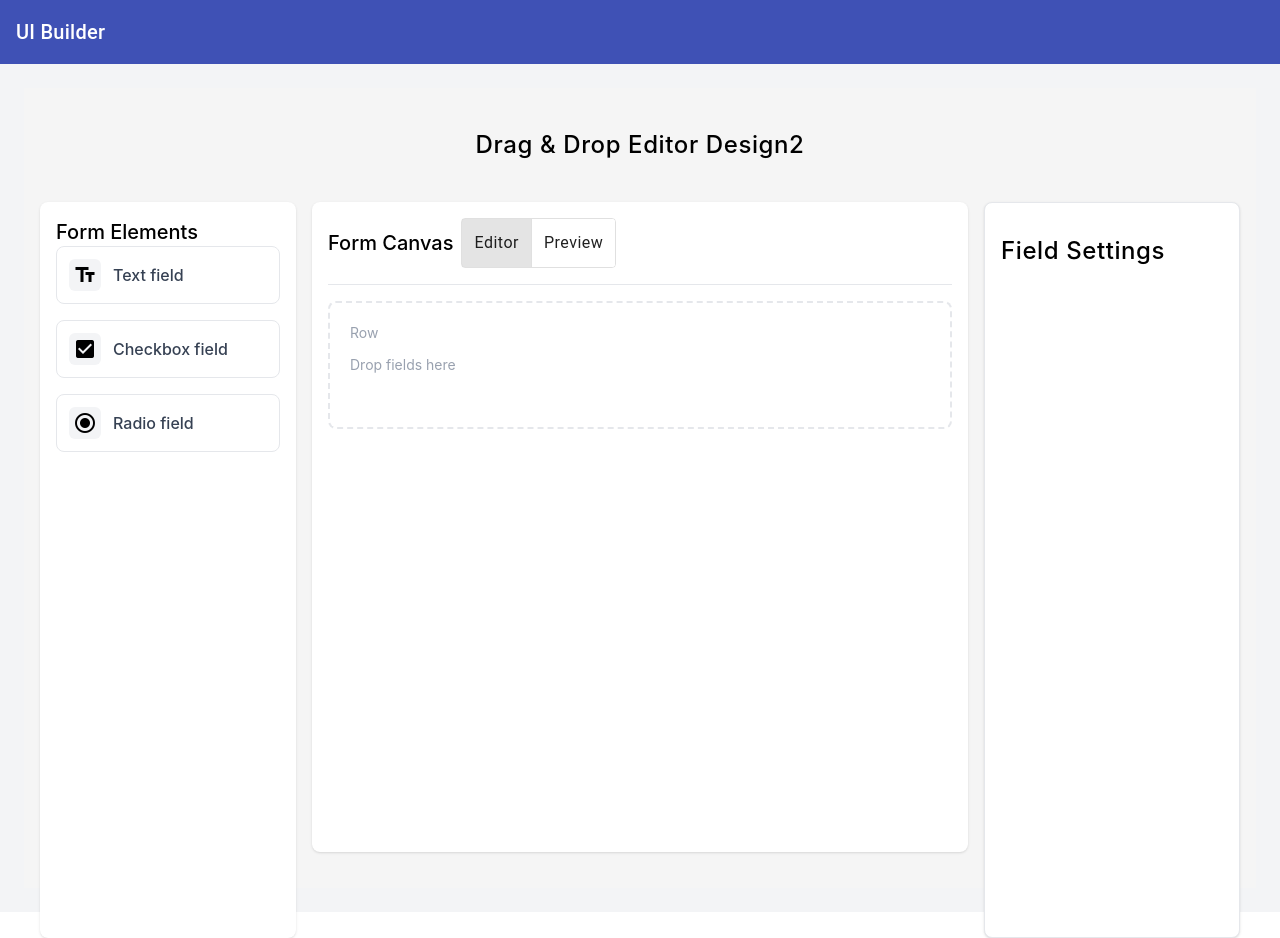
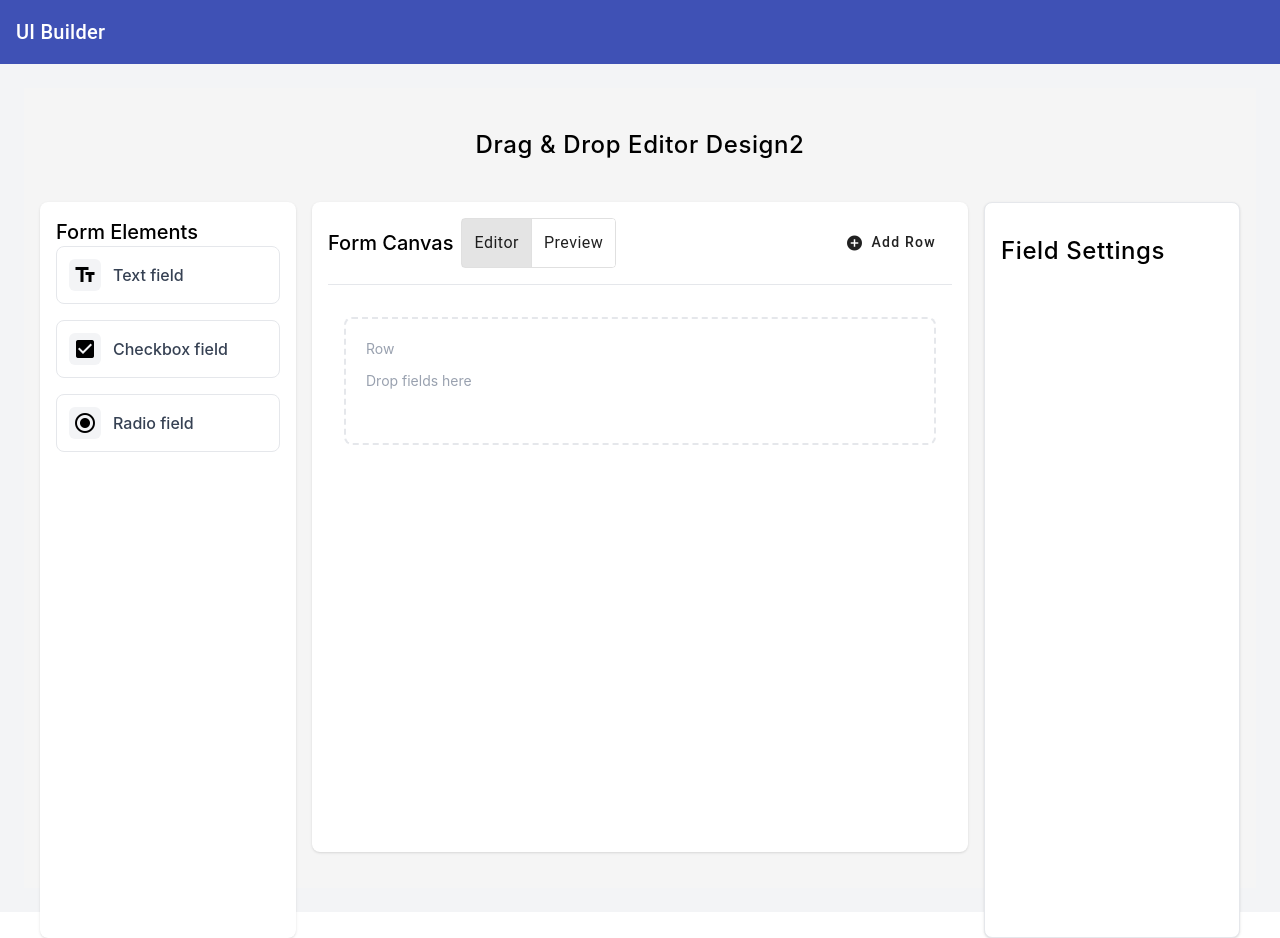
Before and after one commit to marcioalmeid/ui-builder, an Angular app: page / in a window 1280 px wide. Built offline with nearby package versions, Linux system fonts and the light colour scheme.

Commit message:
Add Rows

```diff
--- a/src/app/components/main-canvas/form-editor.component/form-editor.component.html
+++ b/src/app/components/main-canvas/form-editor/form-editor.component.html
@@ -1,10 +1,13 @@
+    <div class="p-4">
     @for (row of formService.rows(); track row.id) {
-        <div class="p-5 bg-white rounded-lg border-dashed border-2 border-gray-200 min-h-32"
+        <div
         cdkDropList
         [id]="'row-' + row.id"
         [cdkDropListConnectedTo]="['field-selector-list']"
         [cdkDropListData]="row.id"
         (cdkDropListDropped)="onDropInRow($event, row.id)"
+        [cdkDropListOrientation]="'mixed'"
+        class="p-5 pt-w mb-4 bg-white rounded-lg border-dashed border-2 border-gray-200 min-h-32"
         >
         <div class="text-sm text-gray-400 mb-3">Row</div>
         <div class="flex gap-4 flex-wrap">
@@ -19,3 +22,4 @@
         </div>
         </div>
     }
+ </div>
--- a/src/app/components/main-canvas/form-field/form-field.component/form-field.component.ts
+++ b/src/app/components/main-canvas/form-field/form-field.component/form-field.component.ts
@@ -2,15 +2,12 @@ import { Component, input, inject, output } from '@angular/core';
 import {  TitleCasePipe} from '@angular/common';
 import { FormField } from '../../../../models/field';
 import { FieldTypeService } from '../../../../services/field-types.service';
-import { TextField } from '../../../fields-types/text-field/text-field';
-import { CheckboxField } from '../../../fields-types/checkbox-field/checkbox-field';
-import { RadioField } from '../../../fields-types/radio-field/radio-field';
 import { MatButtonModule } from '@angular/material/button';
 import { MatIconModule } from '@angular/material/icon';
 import { FieldPreview } from '../../field-preview/field-preview';
 @Component({
   selector: 'app-form-field',
-  imports: [  TextField, CheckboxField, RadioField, TitleCasePipe, MatButtonModule, MatIconModule, FieldPreview],
+  imports: [    TitleCasePipe, MatButtonModule, MatIconModule, FieldPreview],
   templateUrl: './form-field.component.html',
   styleUrl: './form-field.component.css',
 })
--- a/src/app/components/main-canvas/form-preview/form-preview.html
+++ b/src/app/components/main-canvas/form-preview/form-preview.html
@@ -1,13 +1,11 @@
 <div class="p-6">
-    <div class="py-6 flex flex-col gap-4 shadow-md rounded-lg border bg-gray-200">
+    <div class="py-6 flex flex-col gap-4 shadow-md rounded-lg border bg-gray-0">
     @for (row of formService.rows(); track row.id) {
          <div class="flex gap-4 flex-wrap">
             @for (field of row.fields; track field.id) {
                 <app-field-preview [field]="field" class="flex-1"></app-field-preview>
             }
          </div>
-
-
     }
     </div>
 </div>
--- a/src/app/components/main-canvas/main-canvas.html
+++ b/src/app/components/main-canvas/main-canvas.html
@@ -7,6 +7,15 @@
             <mat-button-toggle value="editor">Editor</mat-button-toggle>
             <mat-button-toggle value="preview">Preview</mat-button-toggle>
         </mat-button-toggle-group>
+        @if((activeTab() === 'editor')) {
+            <div class="flex-1"></div>
+        <button mat-flat-button
+        (click)="formService.addRow()"
+        >Add Row
+            <mat-icon>add_circle</mat-icon>
+        </button>
+        }
+
     </div>
     <div class="mt-4">
         @if (activeTab()=== 'editor') {
--- a/src/app/components/main-canvas/main-canvas.ts
+++ b/src/app/components/main-canvas/main-canvas.ts
@@ -1,16 +1,20 @@
-import { Component, signal } from '@angular/core';
-import { FormEditorComponent } from './form-editor.component/form-editor.component';
+import { Component, signal, inject } from '@angular/core';
+import { FormEditorComponent } from './form-editor/form-editor.component';
 import { MatButtonToggleModule } from '@angular/material/button-toggle';
 import { FormPreview } from './form-preview/form-preview';
+import { MatAnchor } from "@angular/material/button";
+import { MatIcon } from "@angular/material/icon";
+import { FormService } from '../../services/form.services';
 
 @Component({
   selector: 'app-main-canvas',
-  imports: [FormEditorComponent, MatButtonToggleModule, FormPreview],
+  imports: [FormEditorComponent, MatButtonToggleModule, FormPreview, MatAnchor, MatIcon],
   templateUrl: './main-canvas.html',
   styleUrl: './main-canvas.css',
 })
 export class MainCanvas {
 
   activeTab = signal<'preview' | 'editor'>('editor');
+  formService = inject(FormService);
 
 }
--- a/src/app/services/form.services.ts
+++ b/src/app/services/form.services.ts
@@ -41,6 +41,16 @@ export class FormService {
         this._rows.set(newRows);
     }
 
+    addRow(){
+       const newRow = {
+         id: crypto.randomUUID(),
+         formId: "form1",
+         fields: []};
+       const rows = this._rows();
+       this._rows.set([...rows, newRow]);
+
+    }
+
   constructor() {
     this._rows.set([
       {
```
Also changed, not shown: src/app/components/main-canvas/form-editor/form-editor.component.css (added), src/app/components/main-canvas/form-editor/form-editor.component.ts (renamed from src/app/components/main-canvas/form-editor.component/form-editor.component.ts), 1 other file (tests, documents, lock files or other folders).
